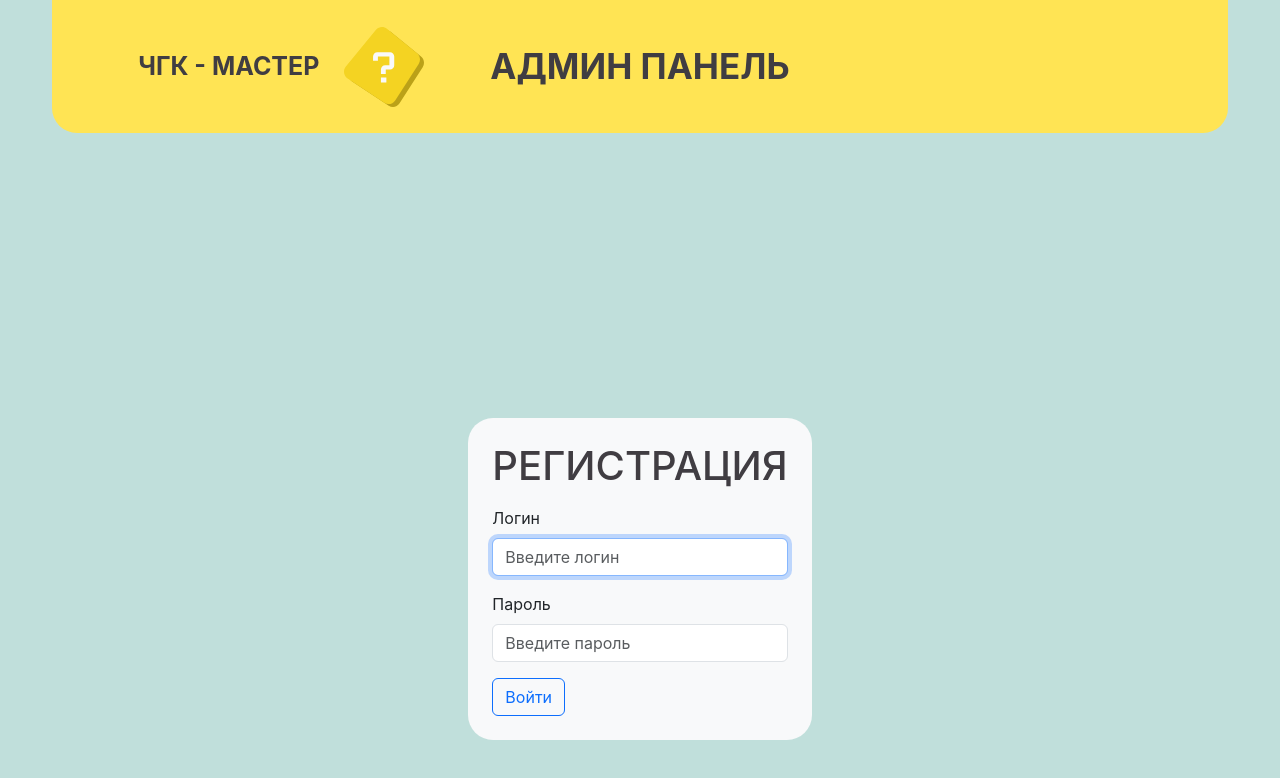
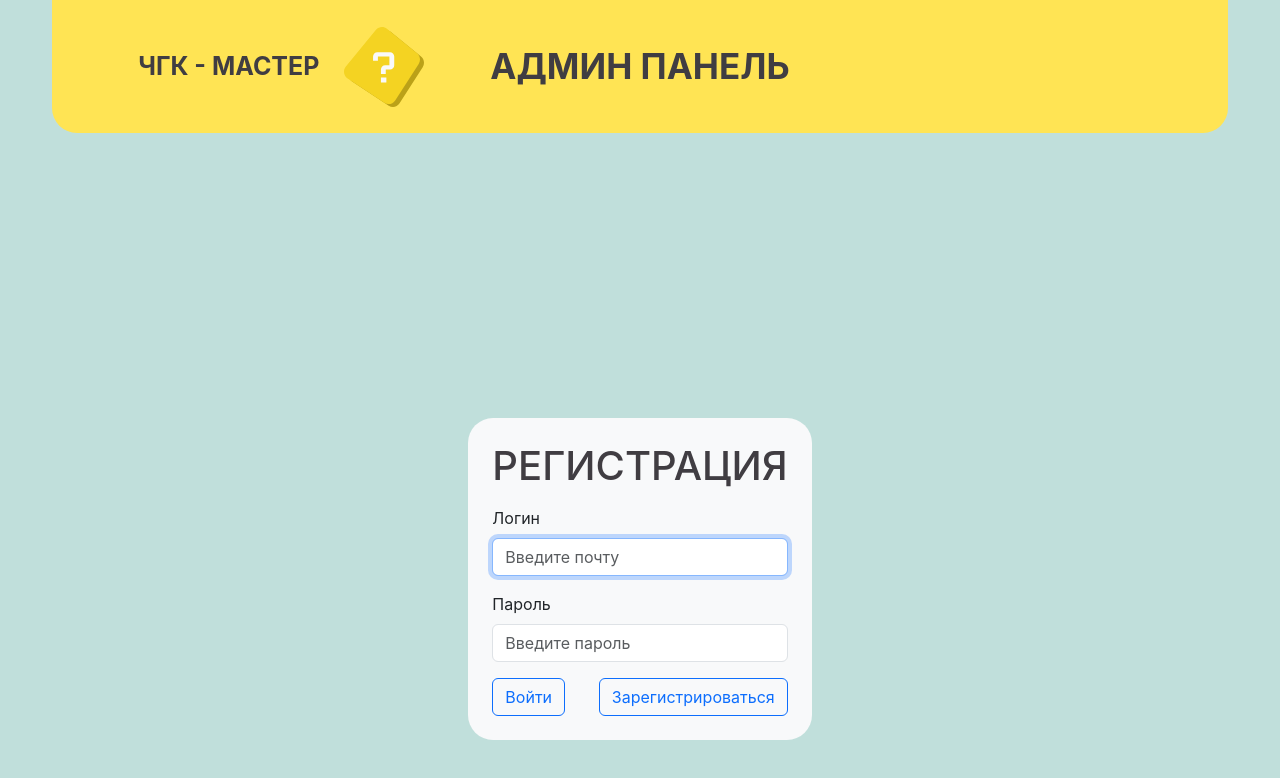
Before and after one commit to Wo0zZ1/www-master, a React (Create React App) app: page / in a window 1280 px wide. Shown: the top 778 px of the page. Built offline with nearby package versions, Linux system fonts and the light colour scheme; no server answers.

Commit message:
registration

```diff
--- a/package.json
+++ b/package.json
@@ -9,6 +9,8 @@
     "@testing-library/user-event": "^13.5.0",
     "axios": "^1.6.7",
     "bootstrap": "^5.3.2",
+    "dotenv": "^16.4.1",
+    "firebase": "^10.8.0",
     "react": "^18.2.0",
     "react-bootstrap": "^2.10.0",
     "react-dom": "^18.2.0",
--- a/src/components/registration/index.jsx
+++ b/src/components/registration/index.jsx
@@ -3,37 +3,63 @@ import './index.scss';
 import { useDispatch } from 'react-redux';
 import { setLogged, setLogin } from '../../redux/slices/globalSlice';
 import { useNavigate } from 'react-router-dom';
+import {
+    getAuth,
+    createUserWithEmailAndPassword,
+    signInWithEmailAndPassword,
+} from 'firebase/auth';
 
 const Registartion = () => {
-    const [login, setLog] = React.useState('');
+    const [email, setEmail] = React.useState('');
     const [password, setPassword] = React.useState('');
 
     const navigate = useNavigate();
 
-    const loginHandler = (e) => {
-        if (e.target.value.length <= 10) setLog(e.target.value);
+    const emailHandler = (e) => {
+        if (e.target.value.length <= 23) setEmail(e.target.value);
     };
 
     const passwordHandler = (e) => {
-        if (e.target.value.length <= 10) setPassword(e.target.value);
+        if (e.target.value.length <= 15) setPassword(e.target.value);
     };
 
     const dispatch = useDispatch();
 
-    const submitHandler = (e) => {
-        // ОСУЩЕСТВИТЬ ЗАПРОС В БАЗУ ДАННЫХ
+    const loginHandler = (e) => {
         e.preventDefault();
         e.stopPropagation();
-        if (login && password) {
-            dispatch(setLogged(true));
-            dispatch(setLogin(login));
+        if (email && password) {
+            const auth = getAuth();
+            signInWithEmailAndPassword(auth, email, password)
+                .then(({ user }) => {
+                    dispatch(setLogged(true));
+                    dispatch(setLogin(email));
+                    navigate('/tests');
+                })
+                .catch((error) => {
+                    alert('Неправильный логин или пароль!');
+                });
         }
-        navigate('/tests');
+    };
+
+    const registerHandler = (e) => {
+        e.preventDefault();
+        e.stopPropagation();
+        if (email && password) {
+            const auth = getAuth();
+            createUserWithEmailAndPassword(auth, email, password)
+                .then(({ user }) => {
+                    alert('Успешное создание аккаунта!');
+                })
+                .catch((error) => {
+                    console.log(error);
+                });
+        }
     };
 
     return (
         <form
-            onSubmit={submitHandler}
+            // onSubmit={submitHandler}
             className='Registartion d-flex flex-column width-sm'>
             <div className='content bg-light p-4'>
                 <div className='mb-3'>
@@ -44,15 +70,15 @@ const Registartion = () => {
                         Логин
                     </label>
                     <input
-                        type='text'
-                        value={login}
-                        placeholder='Введите логин'
+                        type='email'
+                        value={email}
+                        placeholder='Введите почту'
                         autoComplete='true'
                         autoFocus={true}
                         className='form-control'
                         id='login'
                         aria-describedby='emailHelp'
-                        onChange={loginHandler}
+                        onChange={emailHandler}
                     />
                 </div>
                 <div className='mb-3'>
@@ -69,9 +95,20 @@ const Registartion = () => {
                         onChange={passwordHandler}
                     />
                 </div>
-                <button type='submit' className='btn btn-outline-primary'>
-                    Войти
-                </button>
+                <div className='buttons'>
+                    <button
+                        onClick={loginHandler}
+                        type='submit'
+                        className='btn btn-outline-primary'>
+                        Войти
+                    </button>
+                    <button
+                        onClick={registerHandler}
+                        type='submit'
+                        className='btn btn-outline-primary'>
+                        Зарегистрироваться
+                    </button>
+                </div>
             </div>
         </form>
     );
--- a/src/components/registration/index.scss
+++ b/src/components/registration/index.scss
@@ -7,5 +7,11 @@
 
     > .content {
         border-radius: 25px;
+
+        .buttons {
+            display: flex;
+            align-items: center;
+            justify-content: space-between;
+        }
     }
 }
--- /dev/null
+++ b/src/firebase.js
@@ -0,0 +1,19 @@
+import { initializeApp } from 'firebase/app';
+const firebaseConfig = {
+    apiKey:
+        process.env.REACT_APP_FIREBASE_API_KEY ||
+        'AIzaSyA97_6iwrP1HgeUkhuz22vuPmVblQxiwFQ',
+    authDomain:
+        process.env.REACT_APP_FIREBASE_AUTH_DOMAIN ||
+        'master-2543c.firebaseapp.com',
+    projectId: process.env.REACT_APP_FIREBASE_PROJECT_ID || 'master-2543c',
+    storageBucket:
+        process.env.REACT_APP_FIREBASE_STORAGE_BUCKET ||
+        'master-2543c.appspot.com',
+    messagingSenderId:
+        process.env.REACT_APP_FIREBASE_MESSAGE_SENDER_ID || '1016907969498',
+    appId:
+        process.env.REACT_APP_FIREBASE_APP_ID ||
+        '1:1016907969498:web:fa2535660cd32b74a406e3',
+};
+const app = initializeApp(firebaseConfig);
--- a/src/index.js
+++ b/src/index.js
@@ -5,6 +5,7 @@ import { Provider } from 'react-redux';
 import './index.scss';
 import App from './App';
 import { store } from './redux/store';
+import './firebase';
 
 const root = ReactDOM.createRoot(document.getElementById('root'));
 root.render(
```
Also changed, not shown: public/Набор №1.txt, 2 other files (tests, documents, lock files or other folders).
